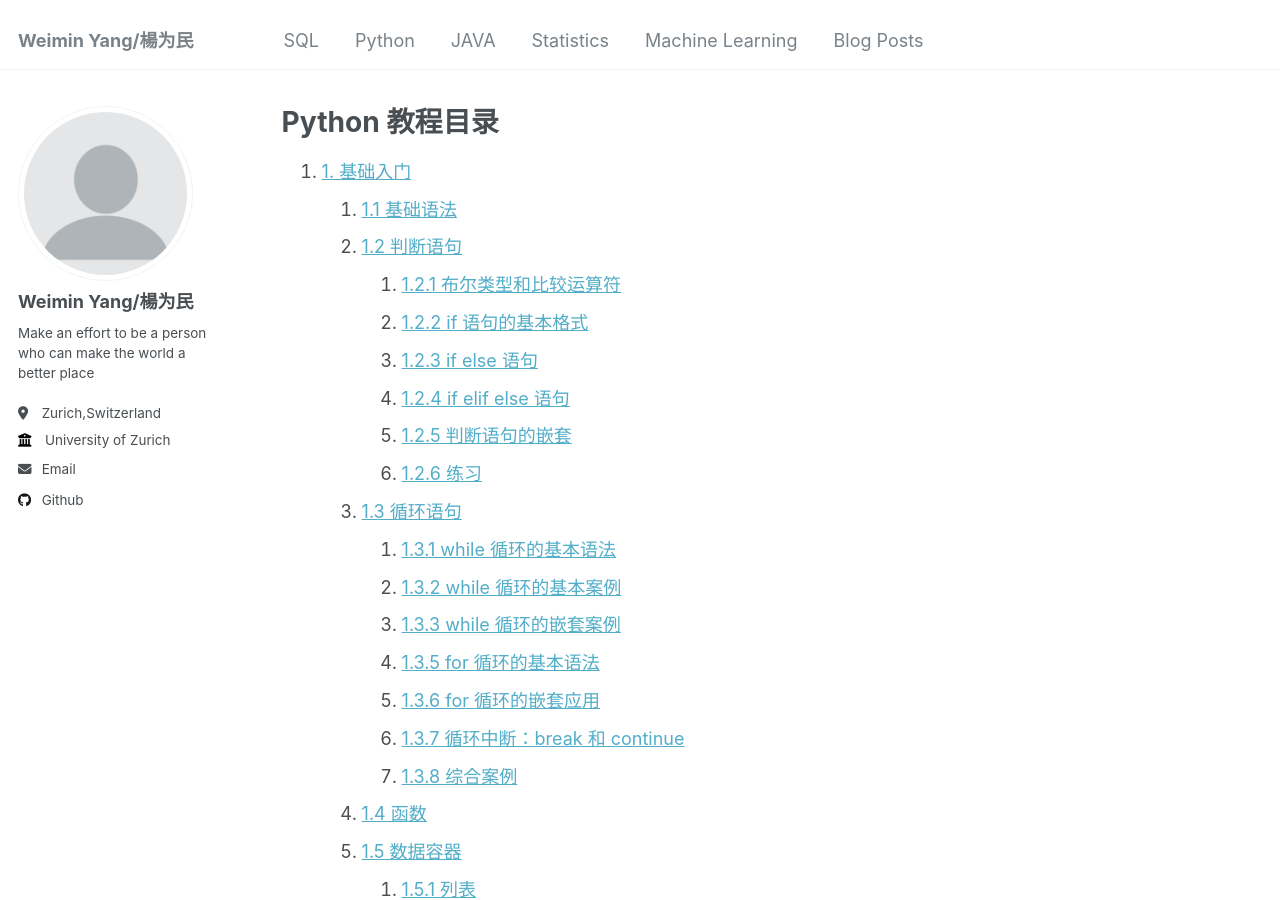
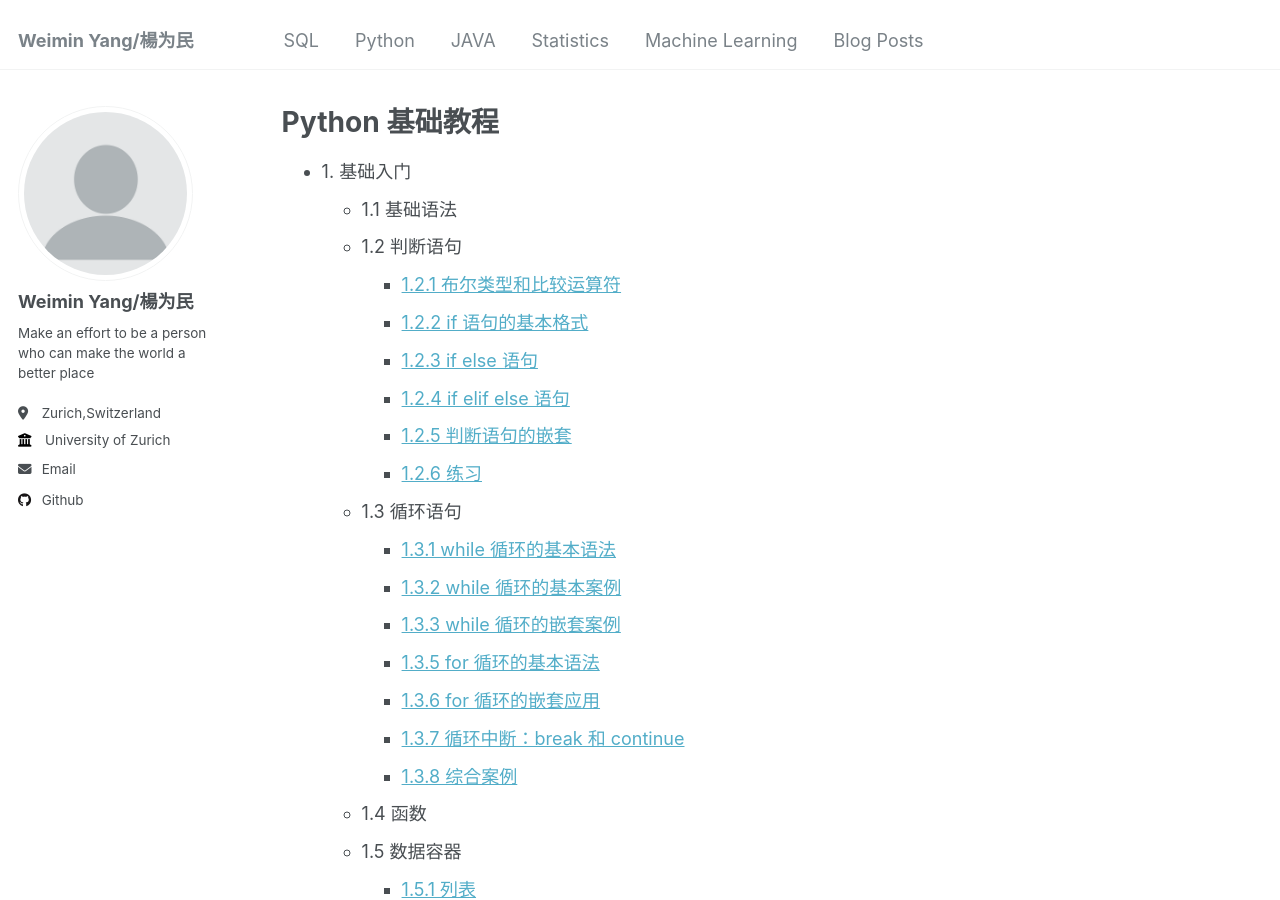
Before and after one commit to weimin3/weimin3.github-io, a Jekyll site: the page built from _pages/Python.html, in a window 1280 px wide and 900 px high. Built offline with Jekyll 4.4.1, drawn with Linux system fonts in a browser that asks for light colours.

Commit message:
Update Python.html

```diff
--- a/_pages/Python.html
+++ b/_pages/Python.html
@@ -5,23 +5,23 @@ permalink: /Python/
 author_profile: true
 ---
 
-<h1>Python 教程目录</h1>
+<h1>Python 基础教程</h1>
 
-<ol>
-  <li><a href="{{ site.baseurl }}/Python/basics/">1. 基础入门</a></li>
-  <ol>
-    <li><a href="{{ site.baseurl }}/Python/basic-syntax/">1.1 基础语法</a></li>
-    <li><a href="{{ site.baseurl }}/Python/if-statements/">1.2 判断语句</a></li>
-    <ol>
+<ul>
+  <li>1. 基础入门</li>
+  <ul>
+    <li>1.1 基础语法</li>
+    <li>1.2 判断语句</li>
+    <ul>
       <li><a href="{{ site.baseurl }}/Python/boolean-operators/">1.2.1 布尔类型和比较运算符</a></li>
       <li><a href="{{ site.baseurl }}/Python/if-basic/">1.2.2 if 语句的基本格式</a></li>
       <li><a href="{{ site.baseurl }}/Python/if-else/">1.2.3 if else 语句</a></li>
       <li><a href="{{ site.baseurl }}/Python/if-elif-else/">1.2.4 if elif else 语句</a></li>
       <li><a href="{{ site.baseurl }}/Python/nested-if/">1.2.5 判断语句的嵌套</a></li>
       <li><a href="{{ site.baseurl }}/Python/if-exercises/">1.2.6 练习</a></li>
-    </ol>
-    <li><a href="{{ site.baseurl }}/Python/loops/">1.3 循环语句</a></li>
-    <ol>
+    </ul>
+    <li>1.3 循环语句</li>
+    <ul>
       <li><a href="{{ site.baseurl }}/Python/while-syntax/">1.3.1 while 循环的基本语法</a></li>
       <li><a href="{{ site.baseurl }}/Python/while-examples/">1.3.2 while 循环的基本案例</a></li>
       <li><a href="{{ site.baseurl }}/Python/while-nested/">1.3.3 while 循环的嵌套案例</a></li>
@@ -29,10 +29,10 @@ author_profile: true
       <li><a href="{{ site.baseurl }}/Python/for-nested/">1.3.6 for 循环的嵌套应用</a></li>
       <li><a href="{{ site.baseurl }}/Python/loops-break-continue/">1.3.7 循环中断：break 和 continue</a></li>
       <li><a href="{{ site.baseurl }}/Python/loops-examples/">1.3.8 综合案例</a></li>
-    </ol>
-    <li><a href="{{ site.baseurl }}/Python/functions/">1.4 函数</a></li>
-    <li><a href="{{ site.baseurl }}/Python/data-containers/">1.5 数据容器</a></li>
-    <ol>
+    </ul>
+    <li>1.4 函数</li>
+    <li>1.5 数据容器</li>
+    <ul>
       <li><a href="{{ site.baseurl }}/Python/lists/">1.5.1 列表</a></li>
       <li><a href="{{ site.baseurl }}/Python/tuples/">1.5.2 元组</a></li>
       <li><a href="{{ site.baseurl }}/Python/strings/">1.5.3 字符串</a></li>
@@ -41,19 +41,19 @@ author_profile: true
       <li><a href="{{ site.baseurl }}/Python/dictionaries/">1.5.6 字典</a></li>
       <li><a href="{{ site.baseurl }}/Python/container-comparison/">1.5.7 数据容器对比</a></li>
       <li><a href="{{ site.baseurl }}/Python/string-comparison/">1.5.8 字符串大小比较</a></li>
-    </ol>
-    <li><a href="{{ site.baseurl }}/Python/file-operations/">1.6 文件操作</a></li>
-    <li><a href="{{ site.baseurl }}/Python/exceptions/">1.7 异常</a></li>
-    <li><a href="{{ site.baseurl }}/Python/modules/">1.8 模块</a></li>
-    <li><a href="{{ site.baseurl }}/Python/packages/">1.9 包</a></li>
-    <li><a href="{{ site.baseurl }}/Python/custom-packages/">1.10 自定义工具包</a></li>
-    <li><a href="{{ site.baseurl }}/Python/data-visualization/">1.11 数据可视化</a></li>
-    <ol>
+    </ul>
+    <li>1.6 文件操作</li>
+    <li>1.7 异常</li>
+    <li>1.8 模块</li>
+    <li>1.9 包</li>
+    <li>1.10 自定义工具包</li>
+    <li>1.11 数据可视化</li>
+    <ul>
       <li><a href="{{ site.baseurl }}/Python/line-chart/">1.11.1 折线图</a></li>
-    </ol>
-    <li><a href="{{ site.baseurl }}/Python/oop/">1.12 面向对象</a></li>
-    <ol>
+    </ul>
+    <li>1.12 面向对象</li>
+    <ul>
       <li><a href="{{ site.baseurl }}/Python/intro-to-oop/">1.12.1 初识对象</a></li>
-    </ol>
-  </ol>
-</ol>
+    </ul>
+  </ul>
+</ul>
```
